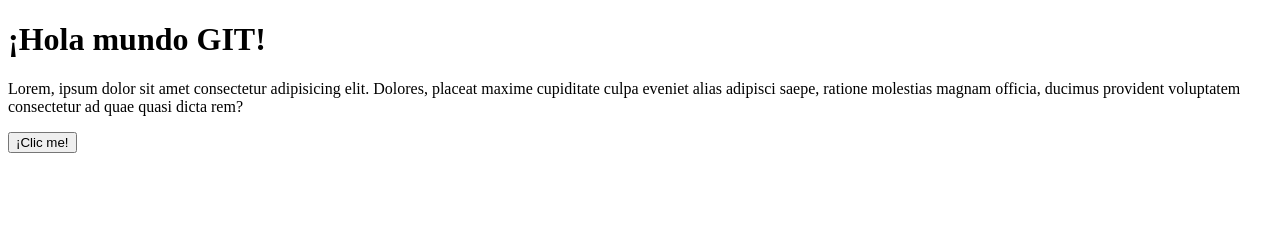
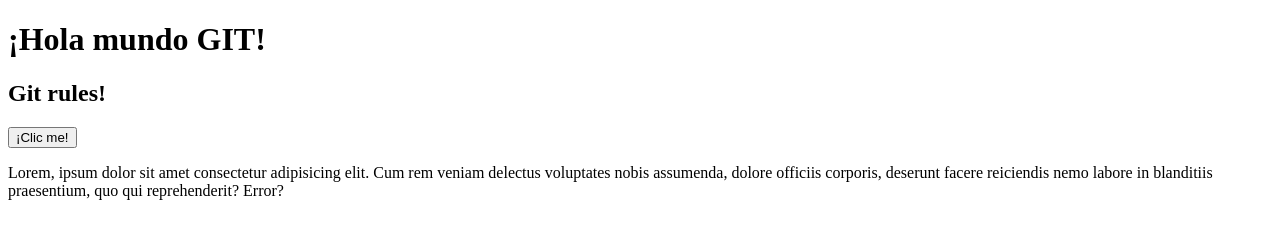
Before and after one commit to jrluis7/clase39-trazos, a plain HTML site: page index.html in a window 1280 px wide. Drawn offline with nearby package versions, Linux system fonts and the light colour scheme.

Commit message:
Cambio h2 y el párrafo abajo

```diff
--- a/index.html
+++ b/index.html
@@ -9,11 +9,17 @@
 <body>
     <h1> ¡Hola mundo GIT! </h1>
     <div>
-        <p> Lorem, ipsum dolor sit amet consectetur adipisicing elit. Dolores, placeat maxime cupiditate culpa eveniet alias adipisci saepe, ratione molestias magnam officia, ducimus provident voluptatem consectetur ad quae quasi dicta rem? </p>
+        <h2>
+            Git rules!
+        </h2>
     </div>
     <button id="btnPopUp">
         ¡Clic me!
     </button>
+    <p>
+        Lorem, ipsum dolor sit amet consectetur adipisicing elit. Cum rem veniam delectus voluptates nobis assumenda, dolore officiis corporis, deserunt facere reiciendis nemo labore in blanditiis praesentium, quo qui reprehenderit? Error?
+    </p>
+
     <script src="https://code.jquery.com/jquery-3.6.0.min.js" integrity="sha256-/xUj+3OJU5yExlq6GSYGSHk7tPXikynS7ogEvDej/m4=" crossorigin="anonymous"></script>
     <script src="script.js"></script>
 </body>
```
